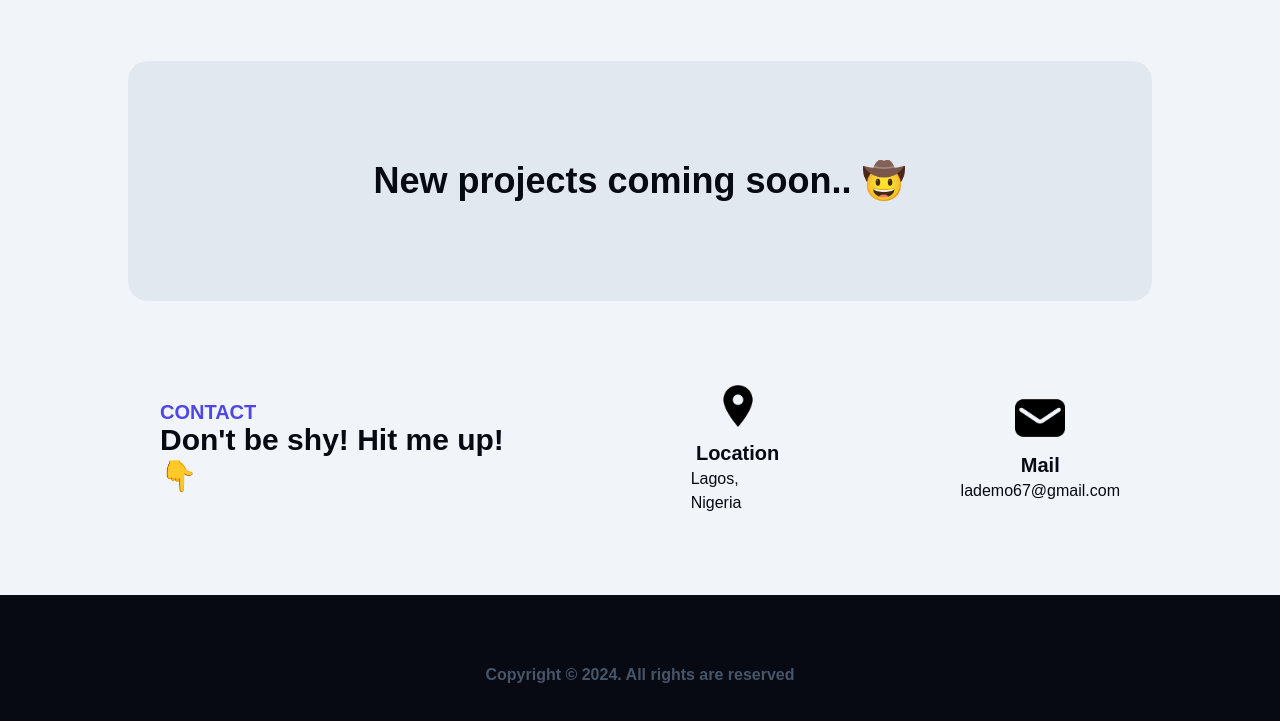
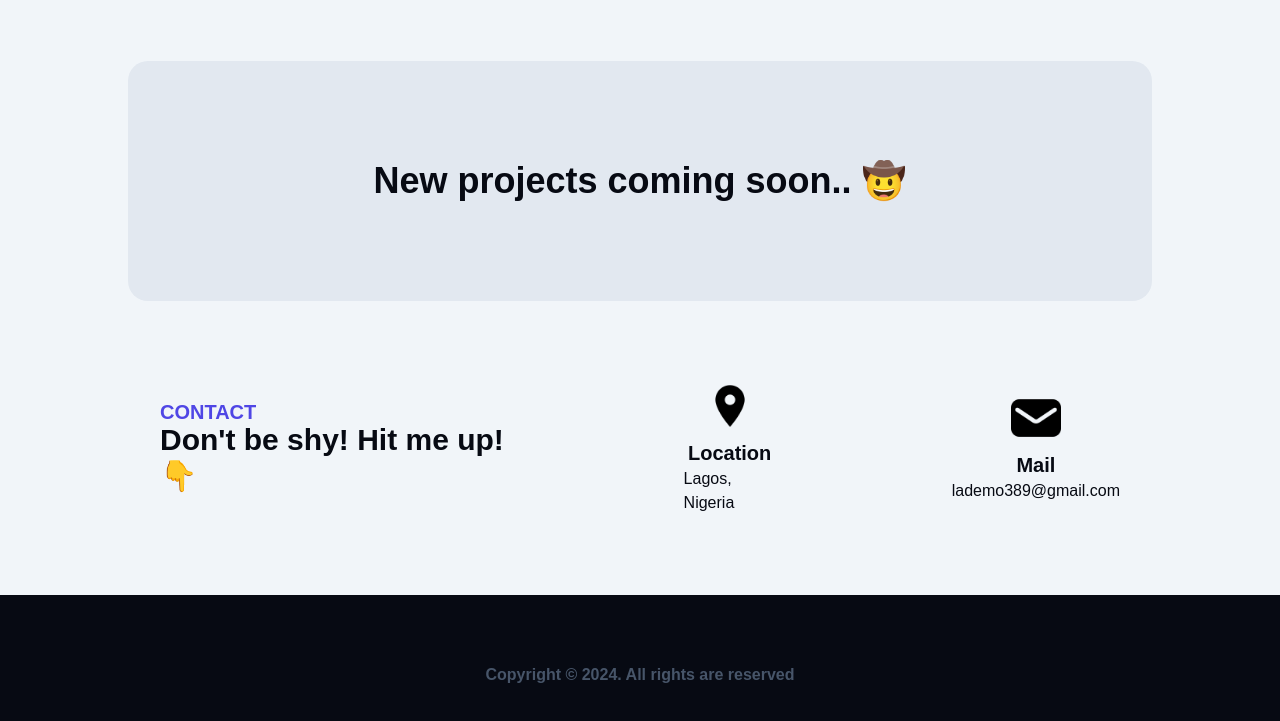
Before and after one commit to Demo004/demo-portfolio, a website built with Vite: page index.html in a window 1280 px wide. Shown: the part 1211-1932 px from the top of the page. Built offline with nearby package versions, Linux system fonts and the light colour scheme; a web font is replaced by a local one.

Commit message:
Update index.html

```diff
--- a/index.html
+++ b/index.html
@@ -239,7 +239,7 @@
             <h2 class="mail">Mail</h2>
             <p class="gmail">
               <a href="mailto:lademo67@gmail.com" class="email-link"
-                >lademo67@gmail.com</a
+                >lademo389@gmail.com</a
               >
             </p>
           </div>
```
